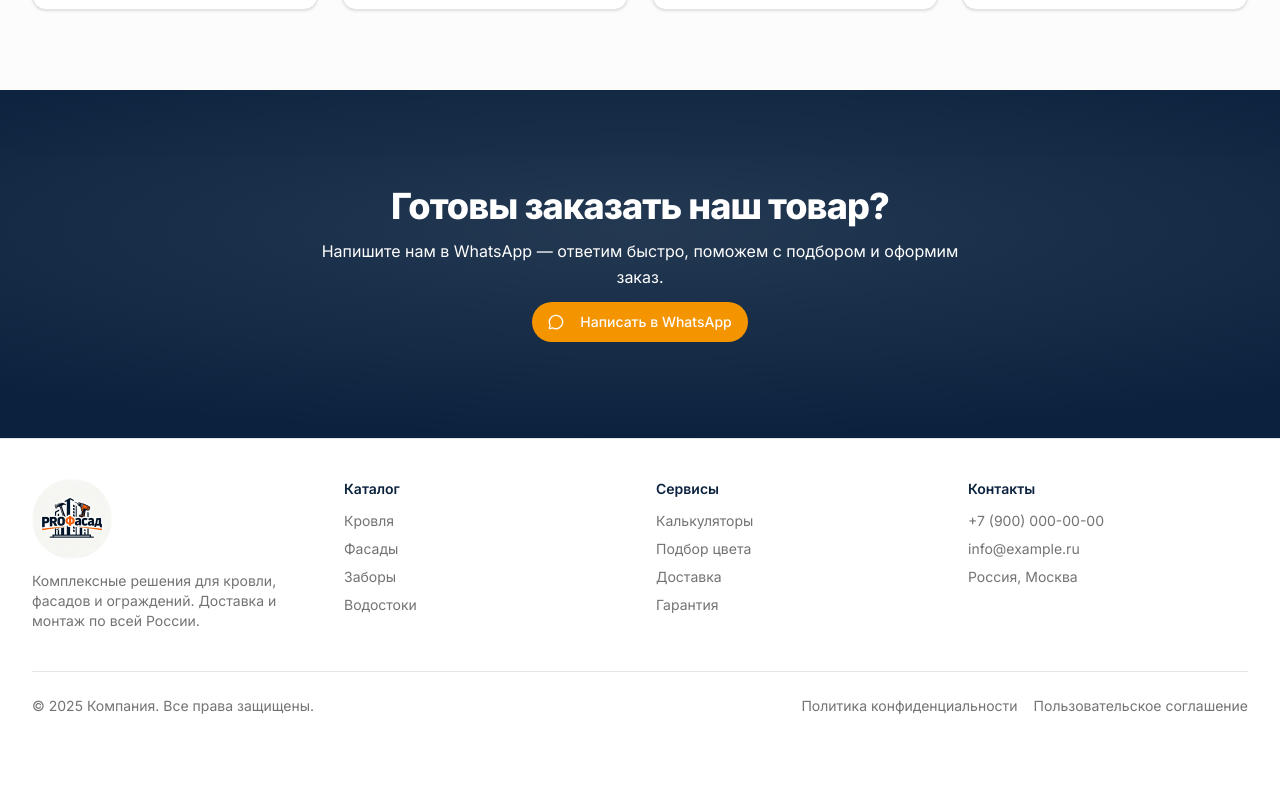
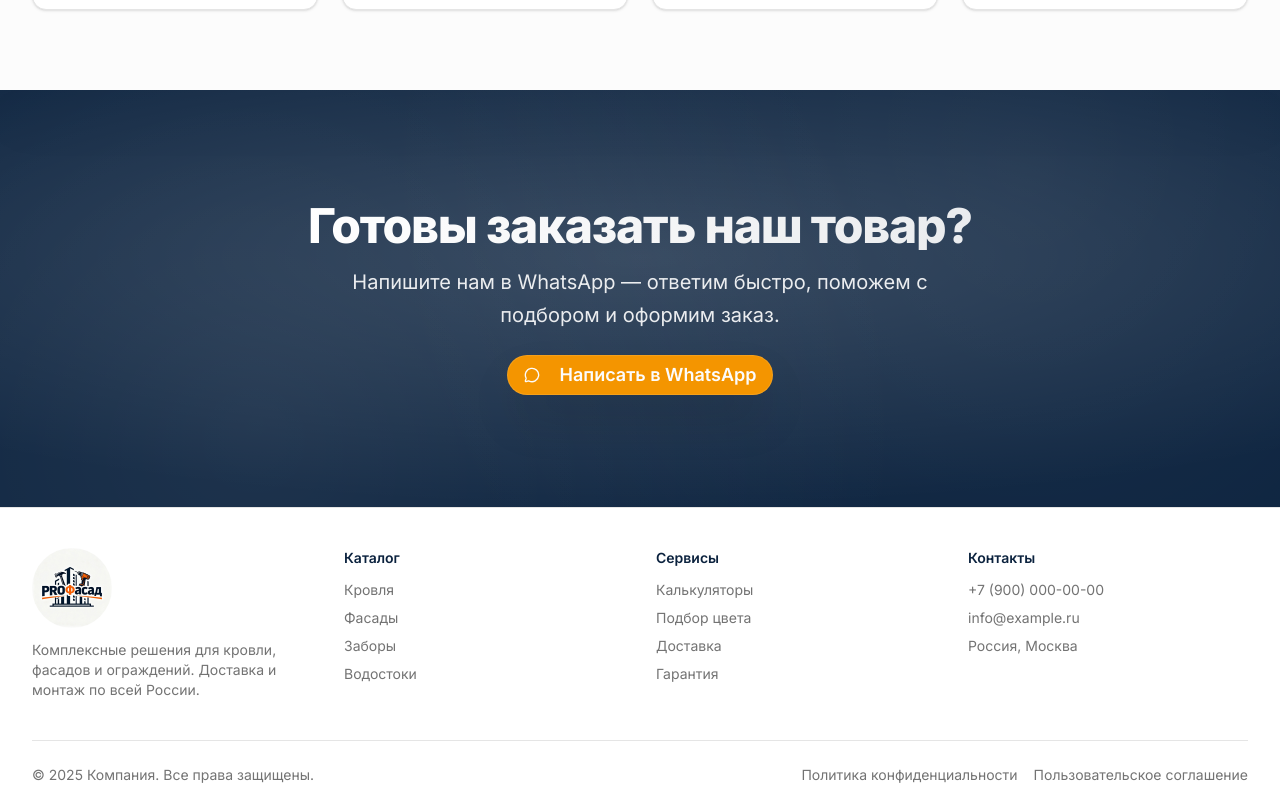
Before and after one commit to KambievT/profasad, a React (Vite) app: page / in a window 1280 px wide. Shown: the part 2680-3489 px from the top of the page. Before the commit the page ends 3420 px from the top, so only its background shows below. Built offline with nearby package versions, Linux system fonts and the light colour scheme; no server answers.

Commit message:
feat : update cta, scroll bar , footer

```diff
--- a/src/components/cta-whatsapp-section.tsx
+++ b/src/components/cta-whatsapp-section.tsx
@@ -4,40 +4,51 @@ import { motion } from "framer-motion"
 
 export const CtaWhatsappSection = () => {
   return (
-    <section id="contacts" className="py-16 sm:py-24 bg-foreground text-white relative overflow-hidden">
+    <section id="contacts" className="py-20 sm:py-28 bg-foreground text-white relative overflow-hidden">
       <div className="absolute top-[18px] left-0 w-full h-6 bg-black/10 blur-xl opacity-30" aria-hidden="true" />
-      <div className="pointer-events-none absolute inset-0 bg-[radial-gradient(80%_60%_at_50%_40%,_rgba(255,255,255,0.1),_transparent)]" />
-      <div className="mx-auto w-full max-w-7xl px-4 sm:px-6 lg:px-8 relative">
-        <div className="flex flex-col items-center text-center gap-3">
-          <motion.h2
-            initial={{ opacity: 0, y: 12 }}
+      <div className="pointer-events-none absolute inset-0 bg-[radial-gradient(80%_60%_at_50%_40%,_rgba(255,255,255,0.15),_transparent)]" />
+      <div className="pointer-events-none absolute inset-0 bg-[radial-gradient(circle_at_20%_80%,_rgba(255,255,255,0.08),_transparent_60%)]" />
+      <div className="pointer-events-none absolute inset-0 bg-[radial-gradient(circle_at_80%_20%,_rgba(255,255,255,0.06),_transparent_60%)]" />
+
+      <div className="mx-auto w-full max-w-4xl px-4 sm:px-6 lg:px-8 relative">
+        <div className="flex flex-col items-center text-center gap-6">
+          <motion.div
+            initial={{ opacity: 0, y: 20 }}
             whileInView={{ opacity: 1, y: 0 }}
             viewport={{ amount: 0.3 }}
-            transition={{ duration: 0.5 }}
-            className="text-2xl sm:text-3xl lg:text-4xl font-extrabold tracking-tight"
+            transition={{ duration: 0.6 }}
+            className="space-y-4"
           >
-            Готовы заказать наш товар?
-          </motion.h2>
-          <motion.p
-            initial={{ opacity: 0, y: 10 }}
-            whileInView={{ opacity: 1, y: 0 }}
+            <h2 className="text-3xl sm:text-4xl lg:text-5xl font-extrabold tracking-tight bg-gradient-to-r from-white to-white/90 bg-clip-text text-transparent">
+              Готовы заказать наш товар?
+            </h2>
+            <p className="text-lg sm:text-xl text-white/90 max-w-2xl mx-auto leading-relaxed">
+              Напишите нам в WhatsApp — ответим быстро, поможем с подбором и оформим заказ.
+            </p>
+          </motion.div>
+
+          <motion.div
+            initial={{ opacity: 0, scale: 0.95 }}
+            whileInView={{ opacity: 1, scale: 1 }}
             viewport={{ amount: 0.3 }}
-            transition={{ duration: 0.5, delay: 0.1 }}
-            className="text-sm sm:text-base/relaxed opacity-90 max-w-2xl"
+            transition={{ duration: 0.6, delay: 0.2 }}
           >
-            Напишите нам в WhatsApp — ответим быстро, поможем с подбором и оформим заказ.
-          </motion.p>
-          <motion.div
-            initial={{ opacity: 0, y: 10 }}
-            whileInView={{ opacity: 1, y: 0 }}
-            viewport={{ amount: 0.3 }}
-            transition={{ duration: 0.5, delay: 0.2 }}
-          >
-            <a href="https://wa.me/79000000000" target="_blank" rel="noreferrer">
-              <Button size="lg" className="rounded-full bg-primary text-primary-foreground hover:bg-primary/90">
-                <MessageCircle className="h-5 w-5 mr-2" /> Написать в WhatsApp
+            <motion.a
+              href="https://wa.me/79000000000"
+              target="_blank"
+              rel="noreferrer"
+              whileHover={{ scale: 1.05, y: -2 }}
+              whileTap={{ scale: 0.98 }}
+              className="inline-block"
+            >
+              <Button
+                size="lg"
+                className="rounded-full bg-primary text-primary-foreground hover:bg-primary/90 px-8 py-4 text-lg font-semibold shadow-2xl hover:shadow-primary/25 transition-all duration-300 border border-white/10"
+              >
+                <MessageCircle className="h-6 w-6 mr-3" />
+                Написать в WhatsApp
               </Button>
-            </a>
+            </motion.a>
           </motion.div>
         </div>
       </div>
--- a/src/index.css
+++ b/src/index.css
@@ -127,4 +127,29 @@
   section[id] {
     scroll-margin-top: 80px; /* header ~64px + gap */
   }
+
+  /* Custom thin orange scrollbar */
+  ::-webkit-scrollbar {
+    width: 6px;
+    height: 6px;
+  }
+
+  ::-webkit-scrollbar-track {
+    background: transparent;
+  }
+
+  ::-webkit-scrollbar-thumb {
+    background: oklch(0.75 0.18 70); /* orange color matching primary */
+    border-radius: 3px;
+  }
+
+  ::-webkit-scrollbar-thumb:hover {
+    background: oklch(0.70 0.20 70); /* darker orange on hover */
+  }
+
+  /* Firefox scrollbar */
+  html {
+    scrollbar-width: thin;
+    scrollbar-color: oklch(0.75 0.18 70) transparent;
+  }
 }
--- a/src/pages/catalog-page.tsx
+++ b/src/pages/catalog-page.tsx
@@ -1,4 +1,4 @@
-import { useState, useMemo } from "react"
+import { useState, useMemo, useEffect } from "react"
 import { motion } from "framer-motion"
 import { Search, X, ChevronDown, ChevronLeft, ChevronRight } from "lucide-react"
 import { Button } from "@/components/ui/button"
@@ -18,6 +18,15 @@ export const CatalogPage = () => {
   const { products, loading } = useFetchProducts()
   const [search, setSearch] = useState("")
   const [selectedCategory, setSelectedCategory] = useState<string>("all")
+
+  // Handle URL parameters for category filtering
+  useEffect(() => {
+    const urlParams = new URLSearchParams(window.location.search)
+    const categoryParam = urlParams.get('category')
+    if (categoryParam) {
+      setSelectedCategory(categoryParam)
+    }
+  }, [])
 
   const categories = useMemo(() => {
     const cats = new Set(products.map((p) => p.category))
```
